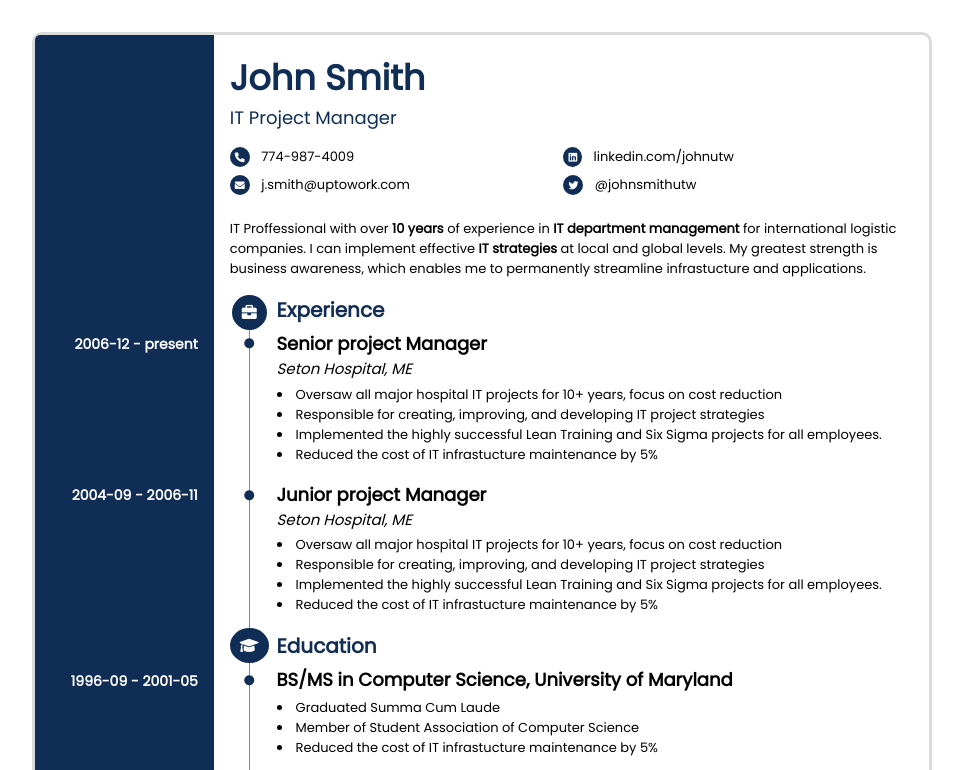
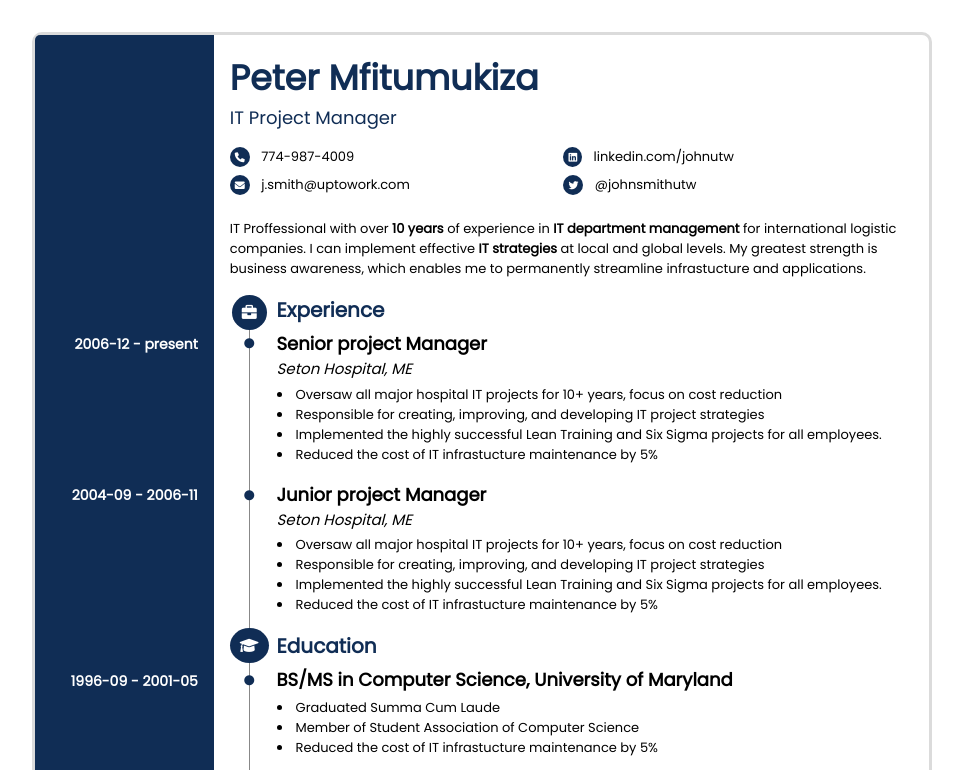
Before and after one commit to Peter-Mfitumukiza/cv-template-challenge, a plain HTML site: page index.html in a window 1280 px wide. Shown: the top 770 px of the page, without its empty margins (158-1121 px from the left). Drawn offline with Linux system fonts and the light colour scheme.

Commit message:
Update index.html

```diff
--- a/index.html
+++ b/index.html
@@ -21,7 +21,7 @@
             <p>2005-04</p>
         </div>
         <div class="main__content__container">
-            <h1 id="name" onclick="changeColor()">John Smith</h1>
+            <h1 id="name" onclick="changeColor()">Peter Mfitumukiza</h1>
             <h2>IT Project Manager</h2>
             <div class="links">
                 <div class="link">
```
